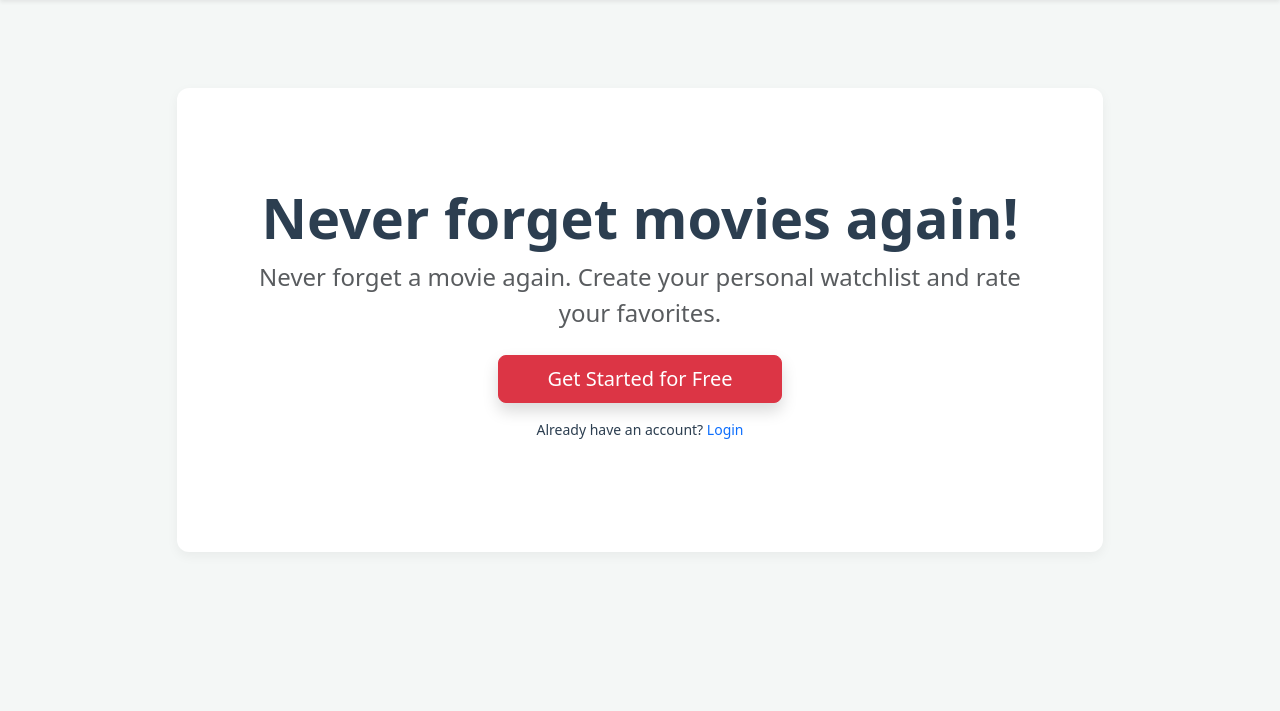
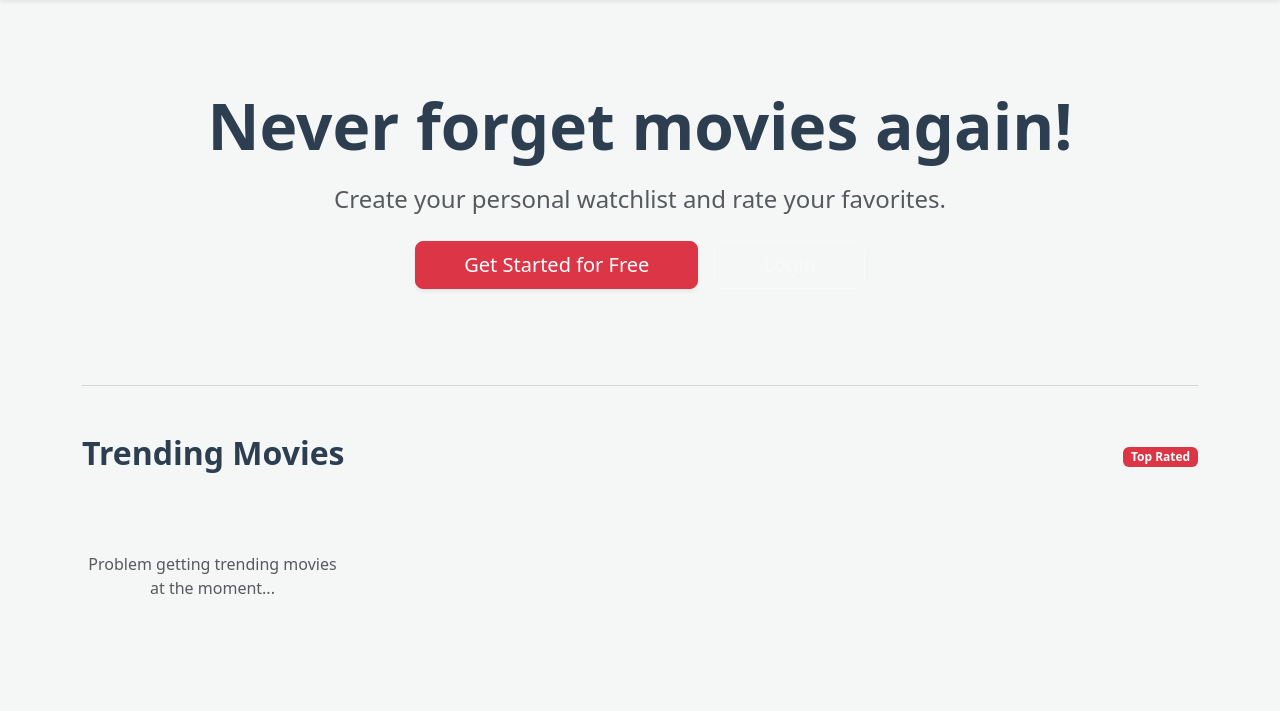
Before and after one commit to gerben-zijlstra/Watchlist-demo, a Django app: page / in a window 1280 px wide. Shown: the part 56-767 px from the top of the page. Run offline with Django 5.2, Linux system fonts and the light colour scheme.

Commit message:
feat: implemented popular movie endpoint for homepage & added sorting to search function

```diff
--- a/templates/home.html
+++ b/templates/home.html
@@ -4,27 +4,71 @@
 
 {% block content %}
 <div class="row justify-content-center">
-    <div class="col-md-10">
-        <div class="p-5 mb-4 custom-card text-center mt-5">
-            <div class="container-fluid py-5">
-                <h1 class="display-4 fw-bold">Never forget movies again!</h1>
-                <p class="fs-4 text-muted">Never forget a movie again. Create your personal watchlist and rate your
-                    favorites.</p>
+    <div class="col-md-11 text-center py-5">
+        <h1 class="display-3 fw-bold mb-3">Never forget movies again!</h1>
+        <p class="fs-4 text-muted mb-4">Create your personal watchlist and rate your favorites.</p>
 
-                {% if user.is_authenticated %}
-                <div class="mt-4">
-                    <a href="{% url 'my_watchlist' %}" class="btn btn-danger btn-lg px-5 shadow">View My Watchlist
-                        (W.I.P)</a>
-                </div>
+        {% if user.is_authenticated %}
+        <a href="{% url 'my_watchlist' %}" class="btn btn-danger btn-lg px-5 shadow-sm">View My Watchlist</a>
+        {% else %}
+        <div class="d-flex justify-content-center gap-3">
+            <a href="{% url 'signup' %}" class="btn btn-danger btn-lg px-5 shadow-sm">Get Started for Free</a>
+            <a href="{% url 'login' %}" class="btn btn-outline-light btn-lg px-5">Login</a>
+        </div>
+        {% endif %}
+    </div>
+</div>
+
+<hr class="my-5 border-secondary">
+
+<section class="pb-5">
+    <div class="d-flex justify-content-between align-items-center mb-4">
+        <h2 class="fw-bold">Trending Movies</h2>
+        <span class="badge bg-danger">Top Rated</span>
+    </div>
+
+    <div class="row row-cols-1 row-cols-md-2 row-cols-lg-4 g-4">
+        {% for movie in popular_movies %}
+        <div class="col">
+            <div class="card h-100 bg-dark text-white border-secondary movie-hover-card shadow">
+                {% if movie.poster_path %}
+                <img src="https://image.tmdb.org/t/p/w500{{ movie.poster_path }}" class="card-img-top"
+                    alt="{{ movie.title }}" style="aspect-ratio: 2/3; object-fit: cover;">
                 {% else %}
-                <div class="mt-4">
-                    <a href="{% url 'signup' %}" class="btn btn-danger btn-lg px-5 shadow">Get Started for Free</a>
-                    <p class="mt-3 small">Already have an account? <a href="{% url 'login' %}"
-                            class="text-decoration-none">Login</a></p>
+                <div class="bg-secondary d-flex align-items-center justify-content-center card-img-top"
+                    style="height: 350px;">
+                    <span class="text-muted">No Poster Available</span>
                 </div>
                 {% endif %}
+
+                <div class="card-body d-flex flex-column">
+                    <h5 class="card-title fw-bold mb-1">{{ movie.title }}</h5>
+                    <div class="d-flex align-items-center mb-2">
+                        <span class="text-warning me-2">★ {{ movie.vote_average|floatformat:1 }}</span>
+                        <small class="text-white">{{ movie.release_date|slice:":4" }}</small>
+                    </div>
+                </div>
             </div>
         </div>
+        {% empty %}
+        <div class="col-12 text-center py-5">
+            <p class="text-muted">Problem getting trending movies at the moment...</p>
+        </div>
+        {% endfor %}
     </div>
-</div>
+</section>
+
+<!-- experimental small animation effects -->
+<style>
+    .movie-hover-card {
+        transition: transform 0.3s ease, box-shadow 0.3s ease;
+        cursor: pointer;
+    }
+
+    .movie-hover-card:hover {
+        transform: translateY(-10px);
+        box-shadow: 0 10px 20px rgba(220, 53, 69, 0.2) !important;
+        border-color: #dc3545 !important;
+    }
+</style>
 {% endblock %}
--- a/watchlist/urls.py
+++ b/watchlist/urls.py
@@ -2,6 +2,7 @@ from django.urls import path
 from . import views
 
 urlpatterns = [
+    path("home/", views.home, name="home"),
     path("search/", views.movie_search, name="movie_search"),
     path("add/<str:tmdb_id>/", views.add_to_watchlist, name="add_to_watchlist"),
     path("watchlist/", views.my_watchlist, name="my_watchlist"),
```
Also changed, not shown: watchlist/services.py (+31 -6 lines), watchlist/templates/search_results.html (+4 -3 lines), watchlist/views.py (+13 -3 lines).
